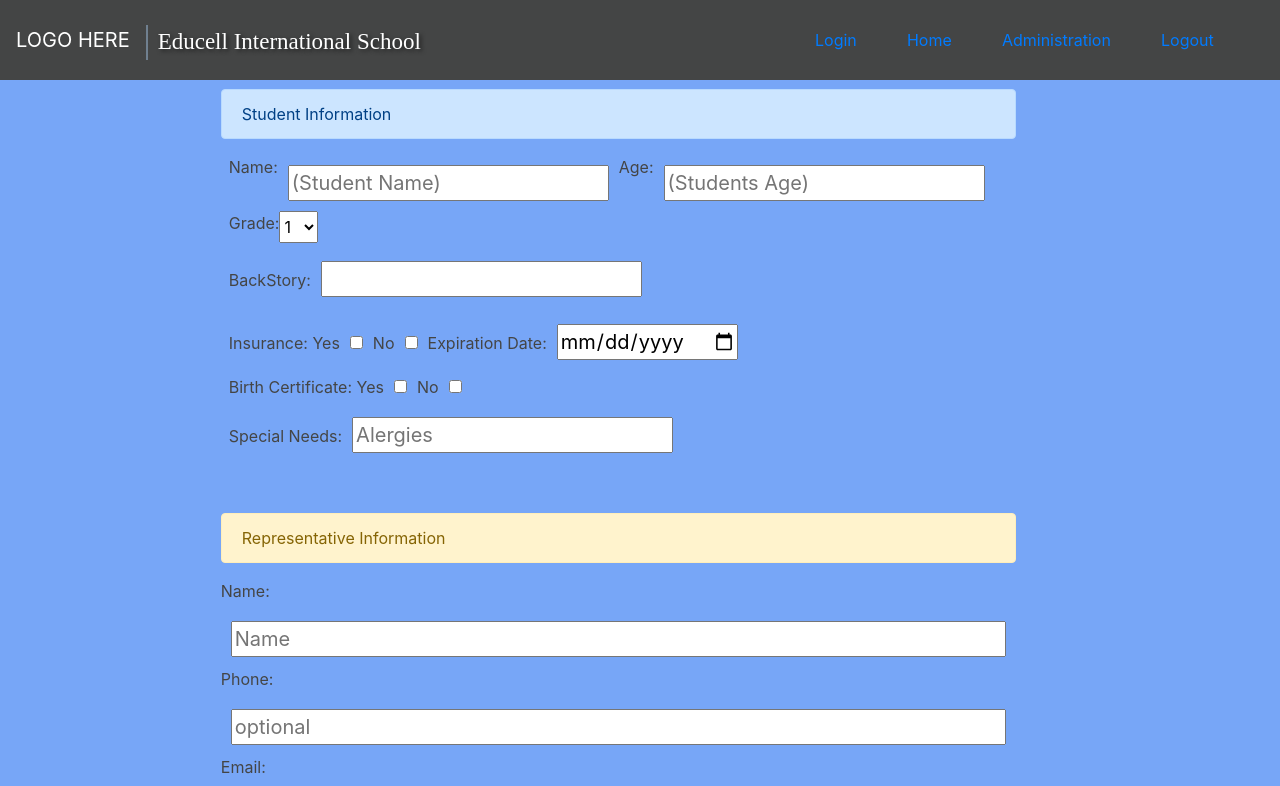
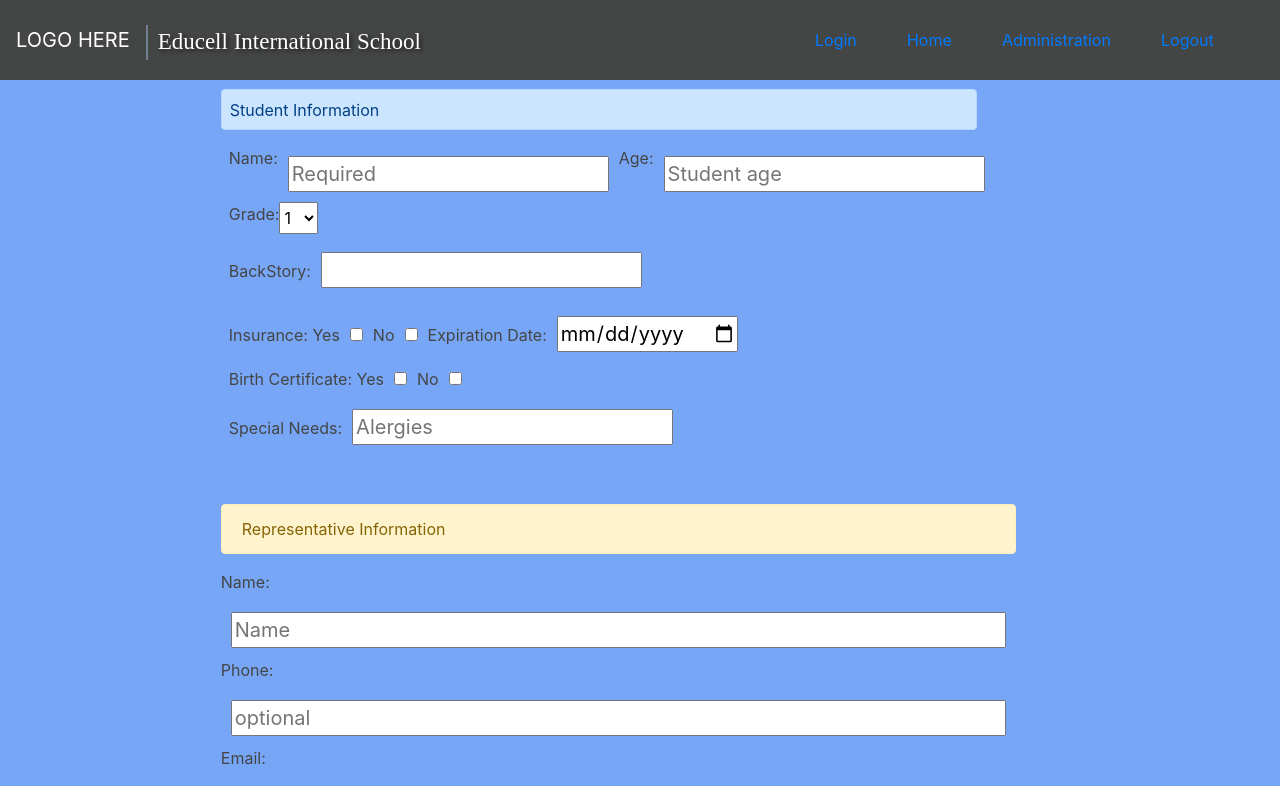
Before and after one commit to Build-Week-International-S-S-W/Front-end, a React (Create React App) app: page /add-students in a window 1280 px wide. Shown: the top 786 px of the page. Built offline with nearby package versions, Linux system fonts and the light colour scheme.

Commit message:
added more validation conditions to Intake form

```diff
--- a/src/components/students/addStudents/IntakeForm.js
+++ b/src/components/students/addStudents/IntakeForm.js
@@ -18,6 +18,7 @@ export default function IntakeForm({ students }) {
         needs: '',
         expiration: '',
         birthCertificate: '',
+
     });
 
     const [representative, setRepresentative] = useState({
@@ -45,7 +46,16 @@ export default function IntakeForm({ students }) {
                         const errors = {};
                         if (!values.email) {
                             errors.email = 'Required';
+                        } else if (!values.studentName) {
+                            errors.studentName = 'Required';
+
+                        } else if (values.age > 16) {
+                            errors.age = 'Not Allowed';
+                        } else if (values.Y || values.y === true) {
+                            errors.n = false;
+                            errors.N = false;
                         }
+
                         return errors;
                     }}
 
@@ -58,23 +68,29 @@ export default function IntakeForm({ students }) {
 
                         <Form>
                             <div className='student-info'>
-                                <Alert color="primary" className=''>Student Information</Alert>
+                                <Alert color="primary" className='student-info'>Student Information</Alert>
                                 <div className='name-age-grade'>
 
                                     <label htmlFor="studentName">Name:</label>
-                                    <Field type='name' name='studentName' placeholder='(Student Name)' />
 
+                                    <Field type='name' name='studentName' placeholder='Required' />
 
                                     <label htmlFor="age">Age:</label>
-                                    <Field type='text' name='age' placeholder='(Students Age)' />
+                                    <Field type='text' name='age' placeholder='Student age' />
+                                    <ErrorMessage name='age' component='div'/>
 
                                     <label htmlFor="grade">Grade:</label>
-                                    <Field as='select' name='grade' placeholder='(Grade)'>
+                                    <Field as='select' name='grade'>
                                         {
                                             // TODO: add loop to fill in options for more DRY code
 
+
                                         }
-                                        <option>1</option>
+                                        {
+
+                                        }
+
+                                        <option value="1">1</option>
                                         <option>2</option>
                                         <option>3</option>
                                         <option>4</option>
@@ -102,12 +118,15 @@ export default function IntakeForm({ students }) {
                                     <Field type='checkbox' name='Y' />
 
                                     <label htmlFor="N"> No</label>
+                                    <ErrorMessage name='N' component='div'/>
                                     <Field type='checkbox' name='N' />
 
 
                                     <label htmlFor="expiration">Expiration Date:</label>
                                     <Field type='date' name='expiration' />
-                                    <br></br>
+                                    <br>
+
+                                    </br>
 
                                     <label htmlFor="birthCertificate">Birth Certificate</label>
 
@@ -115,8 +134,11 @@ export default function IntakeForm({ students }) {
                                     <Field type='checkbox' name='y' />
 
                                     <label htmlFor="n">No</label>
+                                    <ErrorMessage name='n' component='div'/>
                                     <Field type='checkbox' name='n' />
-                                    <br></br>
+                                    <br>
+
+                                    </br>
 
 
                                     <label htmlFor="needs">Special Needs:</label>
@@ -147,7 +169,7 @@ export default function IntakeForm({ students }) {
                                 <Field type='textarea' name='relation' placeholder='Contact' />
                             </div>
 
-                            <Button onChange={() => { isSubmitting = true }} color='warning' type="submit" enabled={isSubmitting}>
+                            <Button onChange={(touched) => { touched ? isSubmitting = true : console.log(ErrorMessage) }} color='warning' type="submit" enabled={isSubmitting}>
                                 Submit
                         </Button>
 
```
Also changed, not shown: src/components/students/aboutStudents/BioPage.js (+5 -5 lines).
